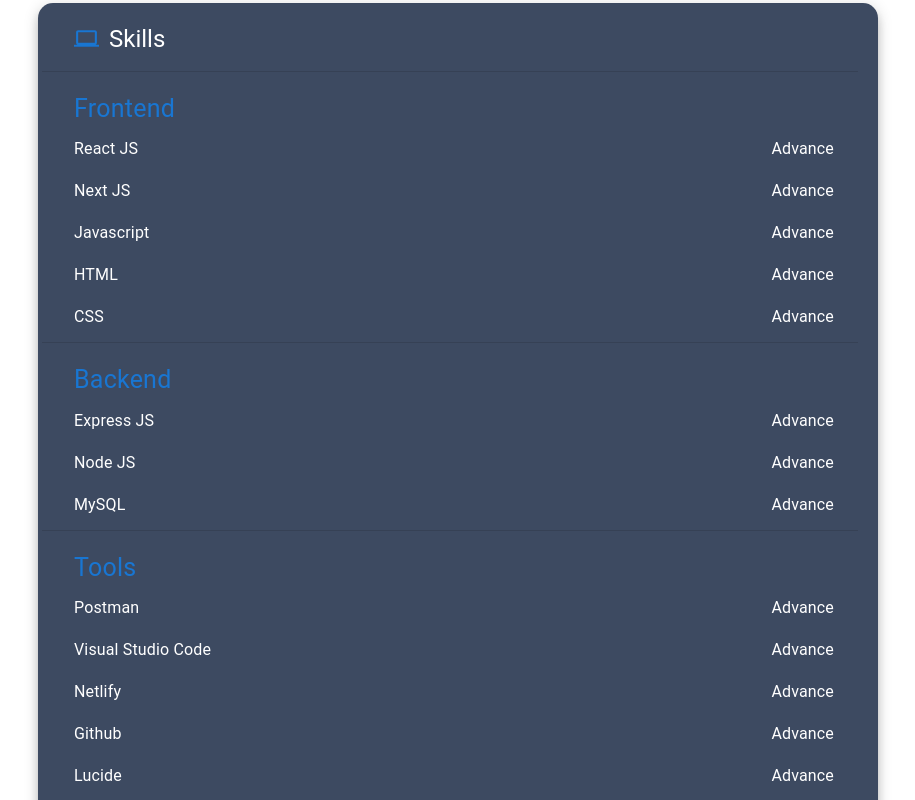
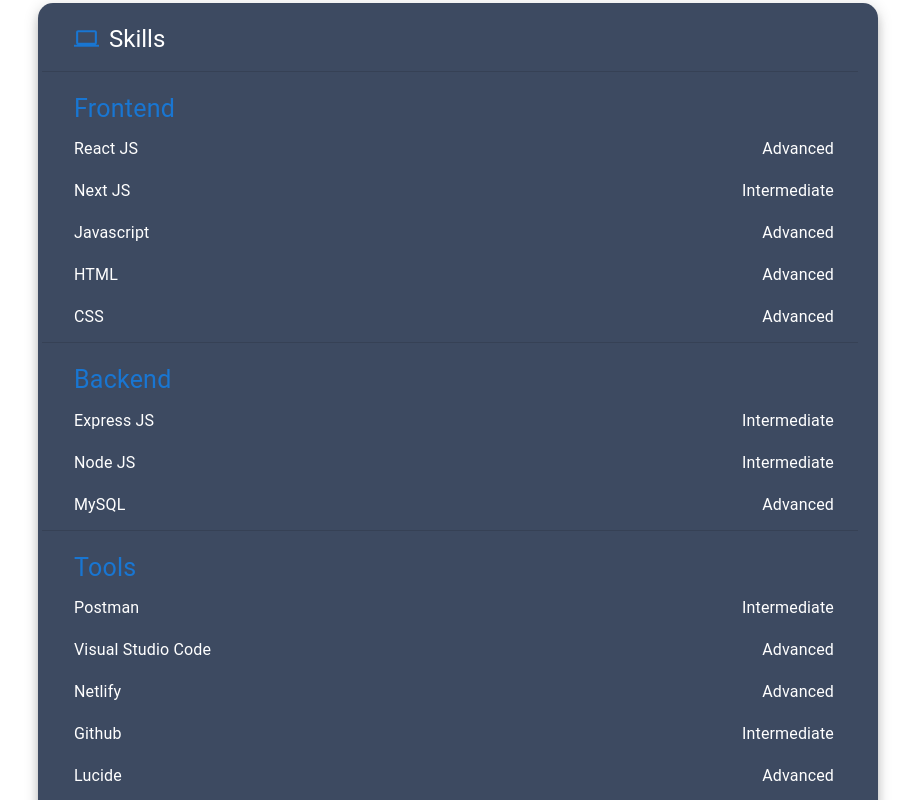
Before and after one commit to Sachin2123/react-portfolio, a React (Create React App) app: page / in a window 1280 px wide. Shown: the part 1160-1960 px from the top of the page, without its empty margins (182-1097 px from the left). Built offline with nearby package versions, Linux system fonts and the light colour scheme.

Commit message:
Skills Improved

```diff
--- a/src/Pages/Home/Home.js
+++ b/src/Pages/Home/Home.js
@@ -118,7 +118,7 @@
                   sx={{
                     display: "flex",
                     justifyContent: "center",
-                    mt:1
+                    mt: 1,
                   }}
                 >
                   <Button
@@ -354,12 +354,20 @@
                           mb: 1,
                         }}
                       >
-                        {category === "Frontend" ||
-                        category === "Backend" ||
-                        category === "Tools" ||
-                        category === "Responsive"
-                          ? "Advance"
-                          : ""}
+                        {(category === "Frontend" &&
+                          item[category.toLowerCase()] === "Next JS") ||
+                        (category === "Tools" &&
+                         ( item[category.toLowerCase()] === "Github" || item[category.toLowerCase()] === "Postman")) ||
+                        (category === "Backend" &&
+                          (item[category.toLowerCase()] === "Node JS" ||
+                            item[category.toLowerCase()] === "Express JS"))
+                          ? "Intermediate"
+                          : category === "Frontend" ||
+                            category === "Backend" ||
+                            category === "Tools" ||
+                            category === "Responsive"
+                          ? "Advanced"
+                          : "Beginner"}
                       </Typography>
                     </Box>
                   )
--- a/src/Pages/Skills/Skills.js
+++ b/src/Pages/Skills/Skills.js
@@ -112,12 +112,21 @@
                           color: "white",
                         }}
                       >
-                        {category === "Frontend" ||
-                        category === "Backend" ||
-                        category === "Tools" ||
-                        category === "Responsive"
-                          ? "Advance"
-                          : ""}
+                        {(category === "Frontend" &&
+                          item[category.toLowerCase()] === "Next JS") ||
+                        (category === "Tools" &&
+                          (item[category.toLowerCase()] === "Github" ||
+                            item[category.toLowerCase()] === "Postman")) ||
+                        (category === "Backend" &&
+                          (item[category.toLowerCase()] === "Node JS" ||
+                            item[category.toLowerCase()] === "Express JS"))
+                          ? "Intermediate"
+                          : category === "Frontend" ||
+                            category === "Backend" ||
+                            category === "Tools" ||
+                            category === "Responsive"
+                          ? "Advanced"
+                          : "Beginner"}
                       </Typography>
                     </Box>
                   )
```
